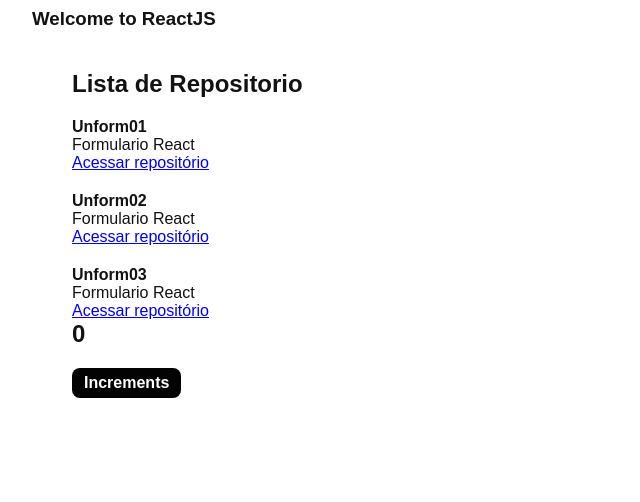
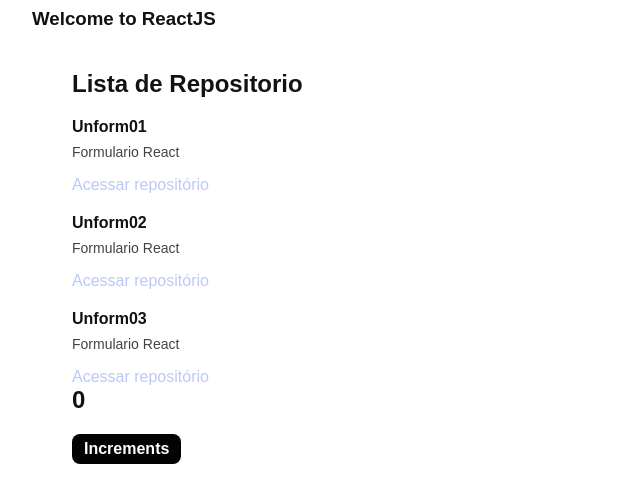
Before and after one commit to EdsonGaspar/study-full, a React (Vite) app in the folder studyreact/: page / in a window 1280 px wide. Shown: the top 502 px of the page, without its empty margins (0-640 px from the left). Built offline with nearby package versions, Linux system fonts and the light colour scheme.

Commit message:
Feat: Estelizando a component repositoryList

```diff
--- a/studyreact/src/styles/stylelistrepository.scss
+++ b/studyreact/src/styles/stylelistrepository.scss
@@ -11,6 +11,17 @@ section.list-repository {
       & + li {
         margin-top: 20px;
       }
+      p {
+        font-size: 14px;
+        color: #444;
+        margin-top: 8px;
+      }
+      a {
+        display: inline-block;
+        margin-top: 16px;
+        text-decoration: none;
+        color: #57e6;
+      }
     }
   }
 }
```
